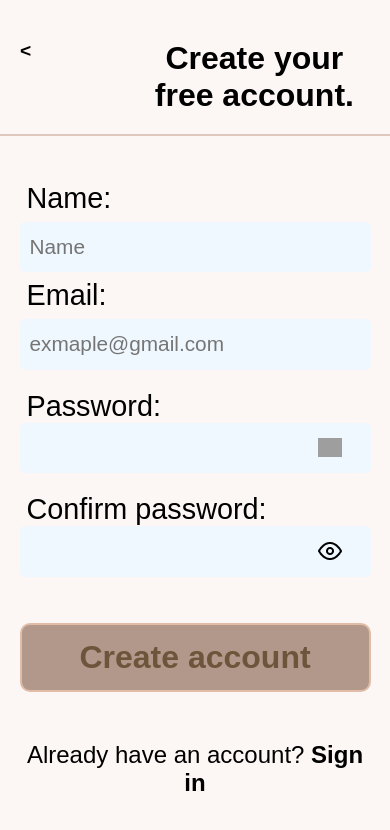
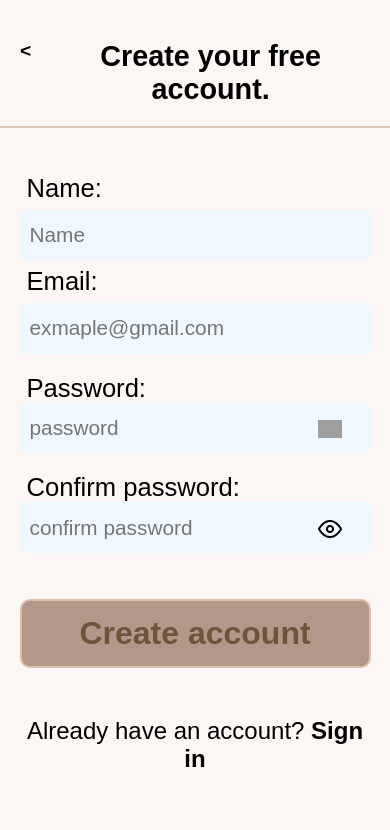
Before and after one commit to maracodez/FashionHub, a React (Vite) app: page /signup in a window 390 px wide. Shown: the top 830 px of the page. Built offline with nearby package versions, Linux system fonts and the light colour scheme; grey boxes are pictures that could not be loaded.

Commit message:
recent change

```diff
--- a/src/components/checkout/checkout.module.css
+++ b/src/components/checkout/checkout.module.css
@@ -129,7 +129,7 @@ h1 {
     }
 
     .quantityControl {
-        width: 40%;
+        width: 45%;
         border-radius: 20px;
         text-align: center;
     }
--- a/src/components/signin/signin.jsx
+++ b/src/components/signin/signin.jsx
@@ -56,6 +56,7 @@ const Signin = () => {
 					<input
 						type="password"
 						id={styles.input}
+						placeholder='password'
 						required
 						onChange={(e) => setPassword(e.target.value)}
 					/>
--- a/src/components/signin/signin.module.css
+++ b/src/components/signin/signin.module.css
@@ -83,7 +83,6 @@ h3 {
     font-size: 1.5rem;
     padding-block: 10px;
     text-align: center;
-
     cursor: pointer;
 }
 
@@ -97,22 +96,22 @@ h3 {
         max-width: 95%;
     }
     .signin_pg h3 {
-        font-size: 1.8rem;
+        font-size: 1.5rem;
     }
 
     #input {
-        font-size: 1.5rem;
-
+        font-size: 1.2rem;
     }
 
     #signinbtn {
         width: 100%;
-        padding-block: 6%;
-        font-size: 2.1rem;
+        padding-block: 3%;
+        font-size: 1.8rem;
+        margin-top: 8%;
     }
 
     #fgtpw {
-        font-size: 1.9rem;
+        font-size: 1.6rem;
         margin-left: 25px;
         margin-top: 20px;
     }
--- a/src/components/signup/signup.jsx
+++ b/src/components/signup/signup.jsx
@@ -87,6 +87,7 @@ const Signup = () => {
 						<label id={styles.form_label}>Password:</label>
 						<input
 							type="password"
+							placeholder='password'
 							id={styles.form_input}
 							onChange={(e) => setPassword(e.target.value)}
 							required
@@ -97,6 +98,7 @@ const Signup = () => {
 						<label id={styles.form_label}>Confirm password:</label>
 						<input
 							type="password"
+							placeholder='confirm password'
 							id={styles.form_input}
 							onChange={(e) => setConfirmPassword(e.target.value)}
 							required
--- a/src/components/signup/signup.module.css
+++ b/src/components/signup/signup.module.css
@@ -191,8 +191,14 @@ h2 {
         height: 100%;
     }
 
-    h2 {
-        font-size: 2rem;
+    .head {
+        margin-block: 5%;
+        padding: 20px;
+        gap: 0%;
+    }
+
+    .head h2 {
+        font-size: 1.8rem;
     }
 
     .signup_form_pg {
@@ -202,7 +208,7 @@ h2 {
     }
 
     #form_label {
-        font-size: 1.8rem;
+        font-size: 1.6rem;
     }
 
     #hideicon,
```
